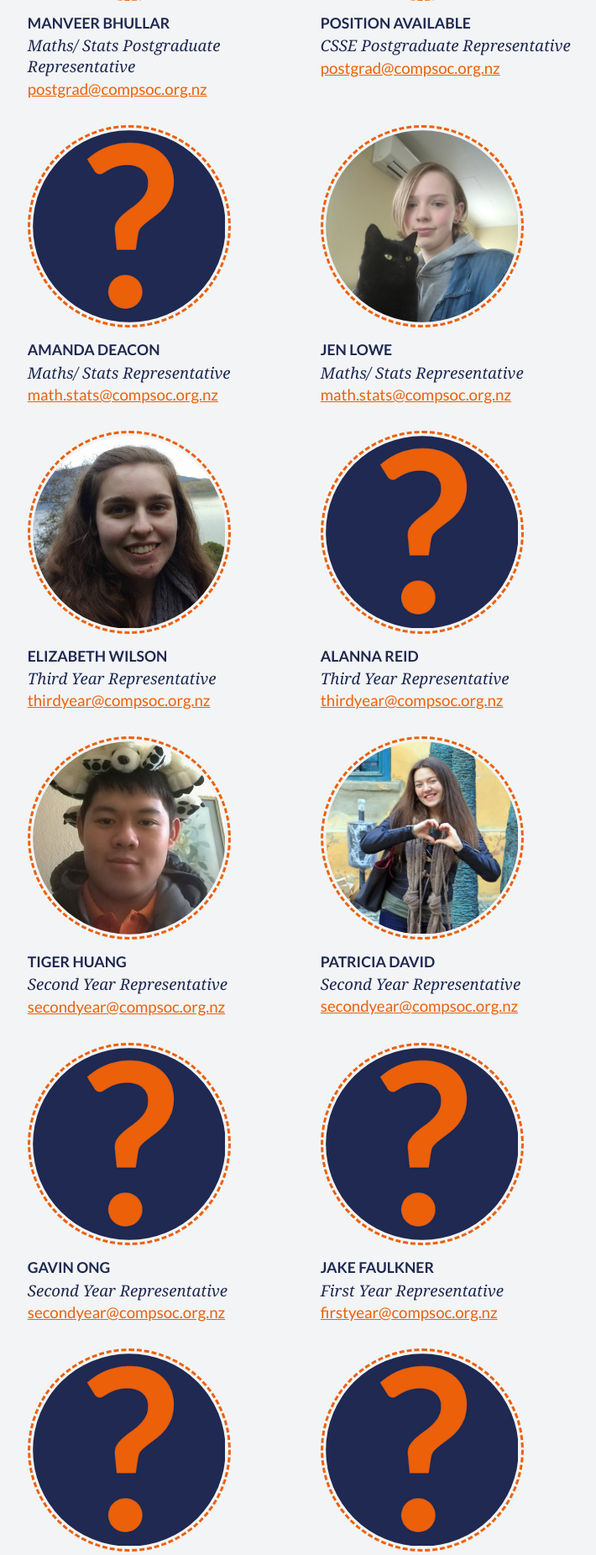
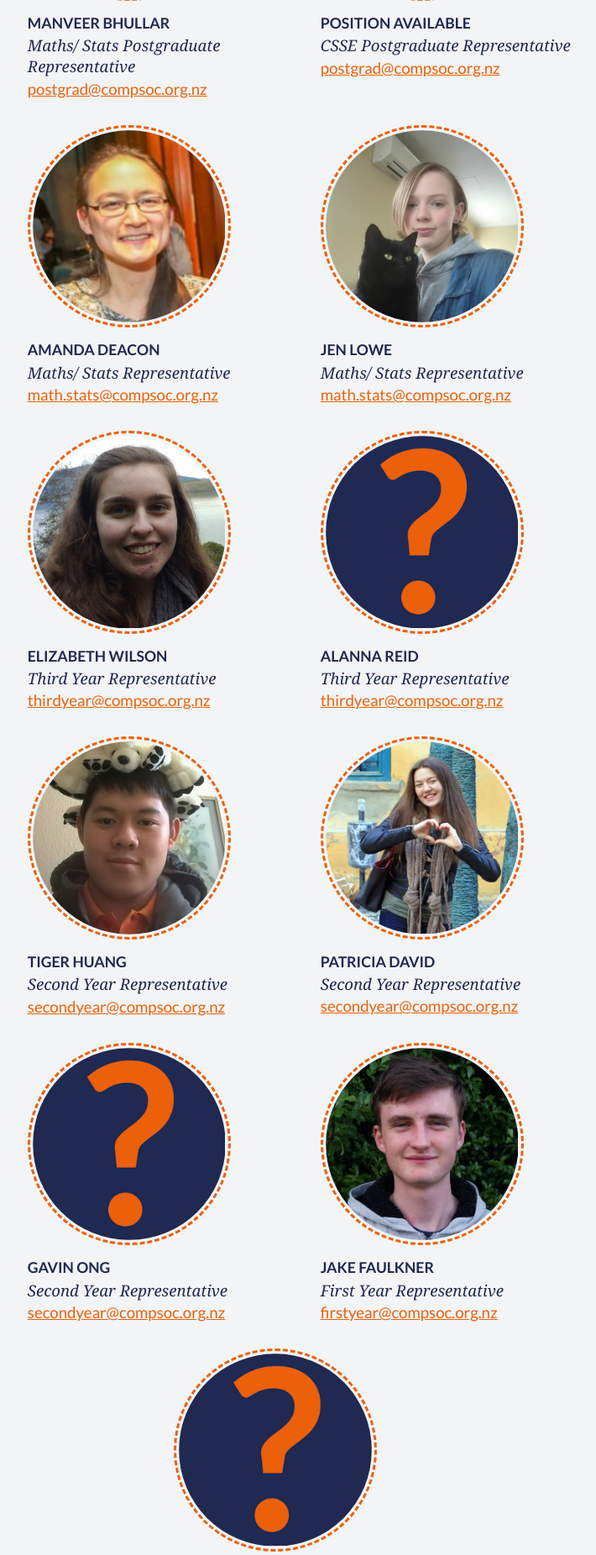
Before and after one commit to UCCompSoc/Website2, a PHP site: page /about.php in a window 1280 px wide. Shown: the part 3220-5072 px from the top of the page at 84% size, without its empty margins (356-1066 px from the left). Run offline with PHP 8.4, Linux system fonts and the light colour scheme; some libraries are stand-ins or nearby versions.

Commit message:
Updated about page with more committee member photos

```diff
--- a/html/about.php
+++ b/html/about.php
@@ -139,7 +139,7 @@ include 'include/header.php';
                         </li>
 
                         <li>
-                            <img src='resources/firstyear.png' alt='Amanda Deacon'/>
+                            <img src='resources/amanda2018.png' alt='Amanda Deacon'/>
                             <span class='name'>Amanda Deacon</span>
                             <span class='position'>Maths/ Stats Representative</span>
                             <a href='mailto:math.stat@compsoc.org.nz'>math.stats@compsoc.org.nz</a>
@@ -188,7 +188,7 @@ include 'include/header.php';
                         </li>
 
                         <li>
-                            <img src='resources/firstyear.png' alt='Jake Faulkner'/>
+                            <img src='resources/jake2018.jpg' alt='Jake Faulkner'/>
                             <span class='name'>Jake Faulkner</span>
                             <span class='position'>First Year Representative</span>
                             <a href='mailto:firstyear@compsoc.org.nz'>firstyear@compsoc.org.nz</a>
@@ -197,13 +197,6 @@ include 'include/header.php';
                         <li>
                             <img src='resources/firstyear.png' alt='Rhys Jennings'/>
                             <span class='name'>Rhys Jennings</span>
-                            <span class='position'>First Year Representative</span>
-                            <a href='mailto:firstyear@compsoc.org.nz'>firstyear@compsoc.org.nz</a>
-                        </li>
-
-                        <li>
-                            <img src='resources/firstyear.png' alt='first year'/>
-                            <span class='name'>You?</span>
                             <span class='position'>First Year Representative</span>
                             <a href='mailto:firstyear@compsoc.org.nz'>firstyear@compsoc.org.nz</a>
                         </li>
```
Also changed, not shown: html/resources/amanda2018.png (added), html/resources/jake2018.jpg (added).
